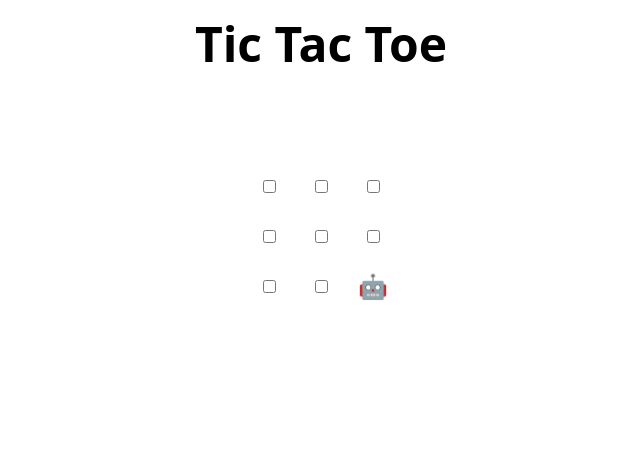
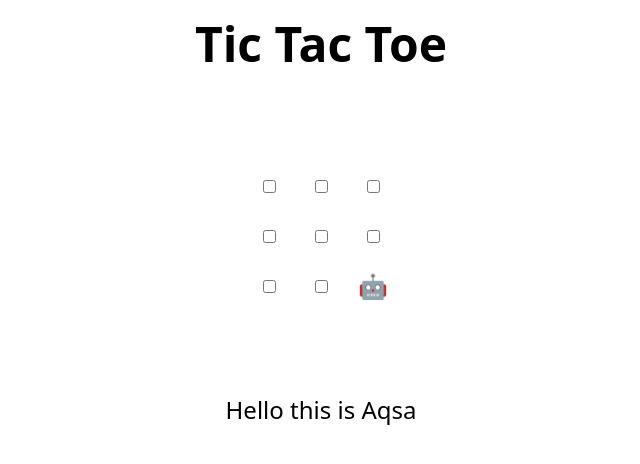
Before and after one commit to Aqsagithub15/MLSA_technicalOnboarding1, a plain HTML site: page index.html in a window 1280 px wide. Shown: the whole page, without its empty margins (319-959 px from the left). Drawn offline with Linux system fonts and the light colour scheme.

Commit message:
Update index.html
Aqsa Tariq- Alpha MLSA

```diff
--- a/index.html
+++ b/index.html
@@ -47,6 +47,7 @@
   </tr>
 </table>
 
+<p>Hello this is Aqsa</p>
 <h2 hidden>Game over, refresh to play again 🧑‍💻 🤖!</h2>
 
 <script>
```
